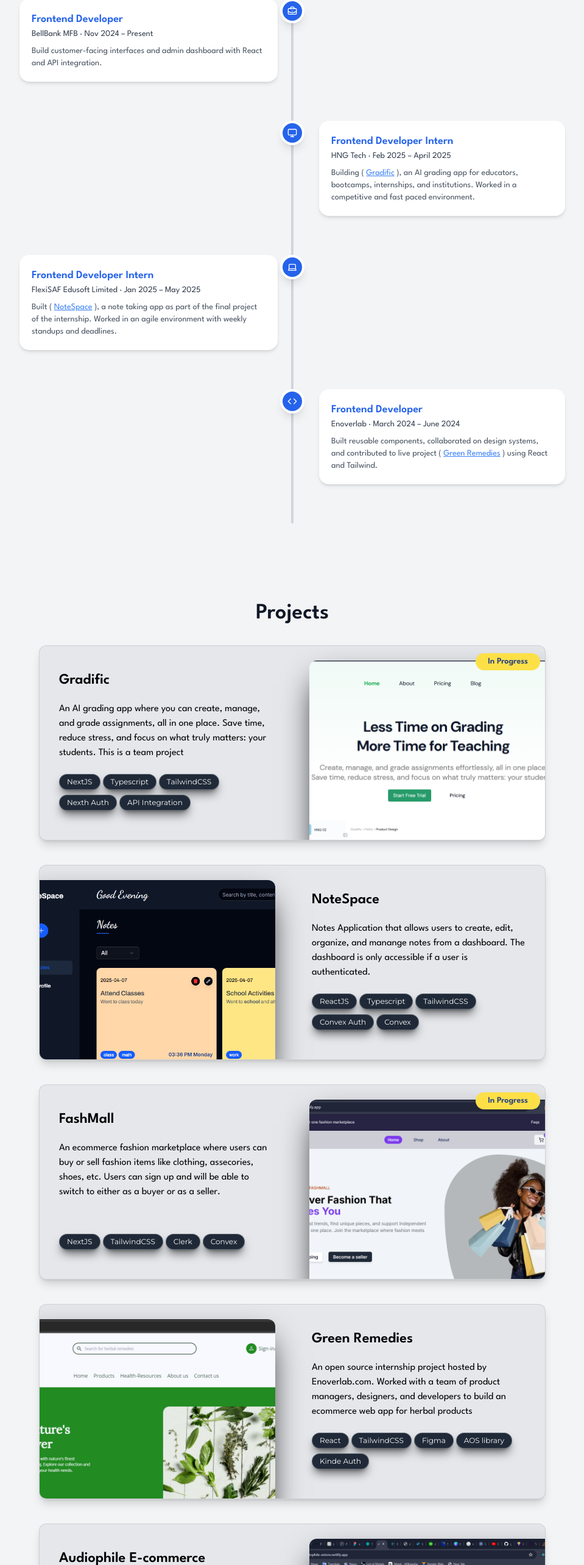
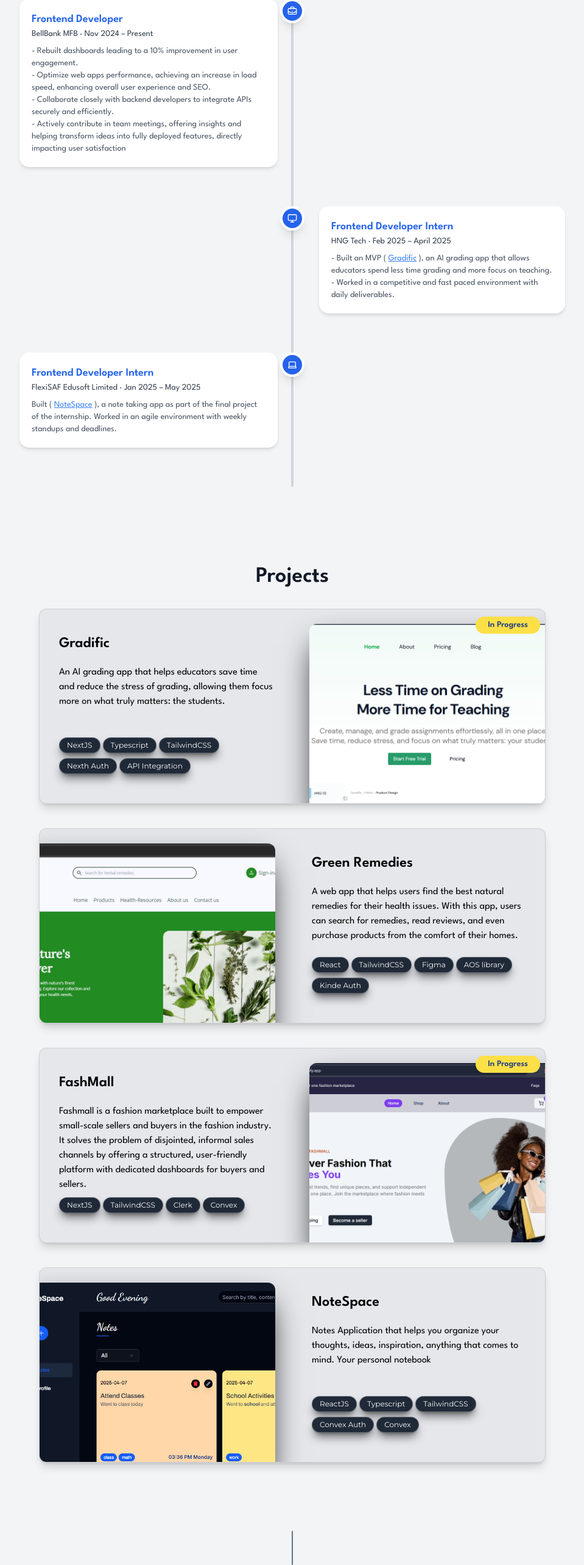
Before and after one commit to Mahmud1087/portfolio_new, a React (Vite) app: page / in a window 1280 px wide. Shown: the part 1610-4176 px from the top of the page at 61% size, without its empty margins (160-1119 px from the left). Built offline with nearby package versions, Linux system fonts and the light colour scheme; a web font is replaced by a local one.

Commit message:
changed the words for each project and deleted irrelevant projects

```diff
--- a/src/libs/data.tsx
+++ b/src/libs/data.tsx
@@ -2,15 +2,15 @@
 import greenremedies from '../assets/greenremedies.png';
 import fashmall from '../assets/fashmall.png';
 import notespace from '../assets/notespace.png';
-import projectImg2 from '../assets/audiophile.png';
+// import projectImg2 from '../assets/audiophile.png';
 import gradific from '../assets/gradific.png';
 // import projectImg3 from '../assets/crappo.png';
 // import projectImg4 from '../assets/foodex.png';
 // import compressedImg1 from '../assets/compressed/audiophile.jpg';
-import compressedImg2 from '../assets/compressed/crappo.jpg';
+// import compressedImg2 from '../assets/compressed/crappo.jpg';
 // import compressedImg3 from '../assets/compressed/foodex.jpg';
 // import compressedImg4 from '../assets/compressed/logisticsBlur.jpg';
-import { BriefcaseBusiness, Code, Laptop, Monitor } from 'lucide-react';
+import { BriefcaseBusiness, Laptop, Monitor } from 'lucide-react';
 
 export const navMenu = [
   { id: 1, title: 'Home', link: '#' },
@@ -26,8 +26,17 @@
     title: 'Frontend Developer',
     company: 'BellBank MFB',
     period: 'Nov 2024 – Present',
-    description:
-      'Build customer-facing interfaces and admin dashboard with React and API integration.',
+    description: (
+      <span>
+        - Rebuilt dashboards leading to a 10% improvement in user engagement.{' '}
+        <br /> - Optimize web apps performance, achieving an increase in load
+        speed, enhancing overall user experience and SEO. <br /> - Collaborate
+        closely with backend developers to integrate APIs securely and
+        efficiently. <br /> - Actively contribute in team meetings, offering
+        insights and helping transform ideas into fully deployed features,
+        directly impacting user satisfaction
+      </span>
+    ),
     icon: <BriefcaseBusiness size={16} className='text-white' />,
   },
   {
@@ -36,12 +45,15 @@
     period: 'Feb 2025 – April 2025',
     description: (
       <span>
-        Building ({' '}
+        - Built an MVP ({' '}
         <a href='https://gradific.com' className='text-blue-500 underline'>
           Gradific
         </a>{' '}
-        ), an AI grading app for educators, bootcamps, internships, and
-        institutions. Worked in a competitive and fast paced environment.
+        ), an AI grading app that allows educators spend less time grading and
+        more focus on teaching.
+        <br />
+        - Worked in a competitive and fast paced environment with daily
+        deliverables. <br />
       </span>
     ),
     icon: <Monitor size={16} className='text-white' />,
@@ -65,33 +77,33 @@
     ),
     icon: <Laptop size={16} className='text-white' />,
   },
-  {
-    title: 'Frontend Developer',
-    company: 'Enoverlab',
-    period: 'March 2024 – June 2024',
-    description: (
-      <span>
-        Built reusable components, collaborated on design systems, and
-        contributed to live project ({' '}
-        <a
-          href='https://thegreenremedies.com'
-          className='text-blue-500 underline'
-        >
-          Green Remedies
-        </a>{' '}
-        ) using React and Tailwind.
-      </span>
-    ),
+  // {
+  //   title: 'Frontend Developer',
+  //   company: 'Enoverlab',
+  //   period: 'March 2024 – June 2024',
+  //   description: (
+  //     <span>
+  //       Built reusable components, collaborated on design systems, and
+  //       contributed to live project ({' '}
+  //       <a
+  //         href='https://thegreenremedies.com'
+  //         className='text-blue-500 underline'
+  //       >
+  //         Green Remedies
+  //       </a>{' '}
+  //       ) using React and Tailwind.
+  //     </span>
+  //   ),
 
-    icon: <Code size={16} className='text-white' />,
-  },
+  //   icon: <Code size={16} className='text-white' />,
+  // },
 ];
 
 export const projectsData = [
   {
     projectName: 'Gradific',
     description:
-      'An AI grading app where you can create, manage, and grade assignments, all in one place. Save time, reduce stress, and focus on what truly matters: your students. This is a team project',
+      'An AI grading app that helps educators save time and reduce the stress of grading, allowing them focus more on what truly matters: the students.',
     stackUsed: [
       'NextJS',
       'Typescript',
@@ -105,9 +117,29 @@
     status: 'In-Progress',
   },
   {
+    projectName: 'Green Remedies',
+    description:
+      'A web app that helps users find the best natural remedies for their health issues. With this app, users can search for remedies, read reviews, and even purchase products from the comfort of their homes.',
+    stackUsed: ['React', 'TailwindCSS', 'Figma', 'AOS library', 'Kinde Auth'],
+    imageUrl: greenremedies,
+    url: 'https://thegreenremedies.com',
+    compressedImg: '',
+    status: 'Completed',
+  },
+  {
+    projectName: 'FashMall',
+    description:
+      'Fashmall is a fashion marketplace built to empower small-scale sellers and buyers in the fashion industry. It solves the problem of disjointed, informal sales channels by offering a structured, user-friendly platform with dedicated dashboards for buyers and sellers.',
+    stackUsed: ['NextJS', 'TailwindCSS', 'Clerk', 'Convex'],
+    imageUrl: fashmall,
+    url: 'https://fashmall.netlify.app',
+    compressedImg: '',
+    status: 'In-Progress',
+  },
+  {
     projectName: 'NoteSpace',
     description:
-      'Notes Application that allows users to create, edit, organize, and manange notes from a dashboard. The dashboard is only accessible if a user is authenticated.',
+      'Notes Application that helps you organize your thoughts, ideas, inspiration, anything that comes to mind. Your personal notebook',
     stackUsed: [
       'ReactJS',
       'Typescript',
@@ -117,26 +149,6 @@
     ],
     imageUrl: notespace,
     url: 'https://final-project-notespace.vercel.app/',
-    compressedImg: '',
-    status: 'Completed',
-  },
-  {
-    projectName: 'FashMall',
-    description:
-      'An ecommerce fashion marketplace where users can buy or sell fashion items like clothing, assecories, shoes, etc. Users can sign up and will be able to switch to either as a buyer or as a seller.',
-    stackUsed: ['NextJS', 'TailwindCSS', 'Clerk', 'Convex'],
-    imageUrl: fashmall,
-    url: 'https://fashmall.netlify.app',
-    compressedImg: '',
-    status: 'In-Progress',
-  },
-  {
-    projectName: 'Green Remedies',
-    description:
-      'An open source internship project hosted by Enoverlab.com. Worked with a team of product managers, designers, and developers to build an ecommerce web app for herbal products',
-    stackUsed: ['React', 'TailwindCSS', 'Figma', 'AOS library', 'Kinde Auth'],
-    imageUrl: greenremedies,
-    url: 'https://thegreenremedies.com',
     compressedImg: '',
     status: 'Completed',
   },
@@ -150,16 +162,16 @@
   //   compressedImg: compressedImg1,
   //   status: 'Completed',
   // },
-  {
-    projectName: 'Audiophile E-commerce',
-    description:
-      'A fully responsive and functional e-commerce website for a company that sells hadphones, earphones, and speakers',
-    stackUsed: ['React', 'TailwindCSS', 'Framer Motion', 'Figma'],
-    imageUrl: projectImg2,
-    url: 'https://audiophile-estore.netlify.app',
-    compressedImg: compressedImg2,
-    status: 'Completed',
-  },
+  // {
+  //   projectName: 'Audiophile E-commerce',
+  //   description:
+  //     'A fully responsive and functional e-commerce website for a company that sells hadphones, earphones, and speakers',
+  //   stackUsed: ['React', 'TailwindCSS', 'Framer Motion', 'Figma'],
+  //   imageUrl: projectImg2,
+  //   url: 'https://audiophile-estore.netlify.app',
+  //   compressedImg: compressedImg2,
+  //   status: 'Completed',
+  // },
   // {
   //   projectName: 'Crappo Cryptocurrency',
   //   description:
@@ -187,14 +199,11 @@
   'CSS',
   'JavaScript',
   'TailwindCSS',
-  'Framer Motion',
-  'Responsive Design',
   'NextJS',
-  'Convex',
+  'BaaS',
   'ReactJS',
   'TypeScript',
   'Figma',
-  'Git/Github',
   // 'NodeJS',
   // 'ExpressJS',
   // 'MongoDB',
```
